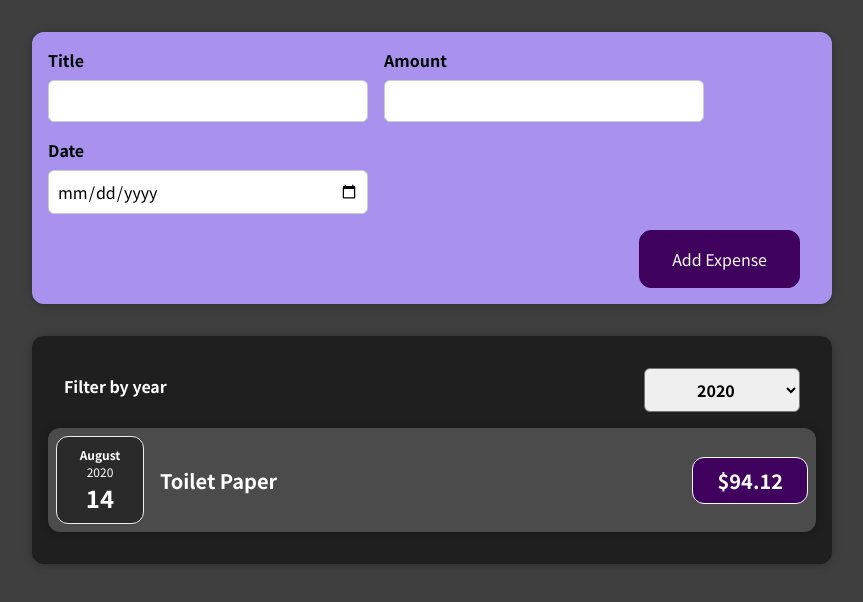
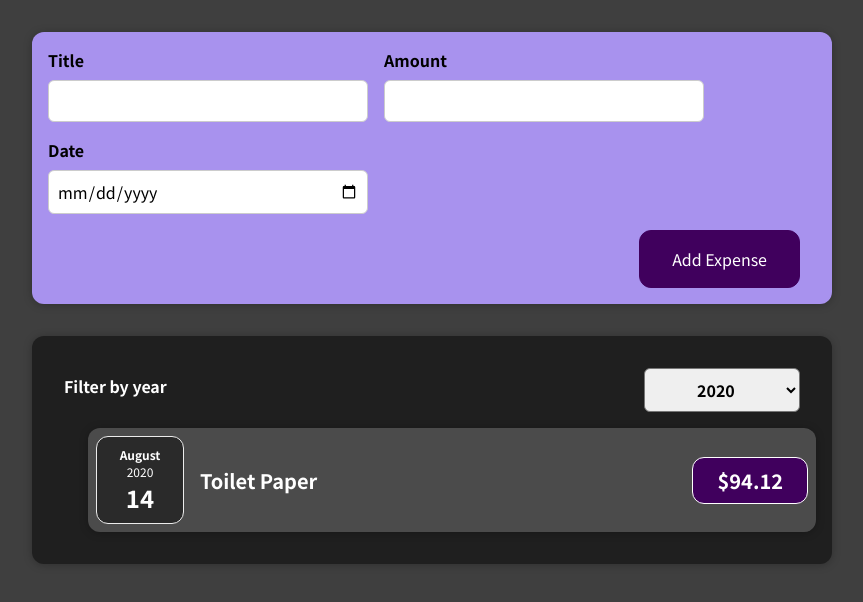
Before and after one commit to jmlongdev/first-react-app, a React (Create React App) app: page / in a window 1280 px wide. Shown: the top 602 px of the page, without its empty margins (208-1071 px from the left). Built offline with nearby package versions, Linux system fonts and the light colour scheme.

Commit message:
git test on mac

```diff
--- a/src/components/Expenses/ExpenseList.css
+++ b/src/components/Expenses/ExpenseList.css
@@ -1,6 +1,6 @@
 .expenses-list {
   list-style: none;
-  padding: 0;
+  padding: .5;
 }
 
 .expenses-list__fallback {
```
